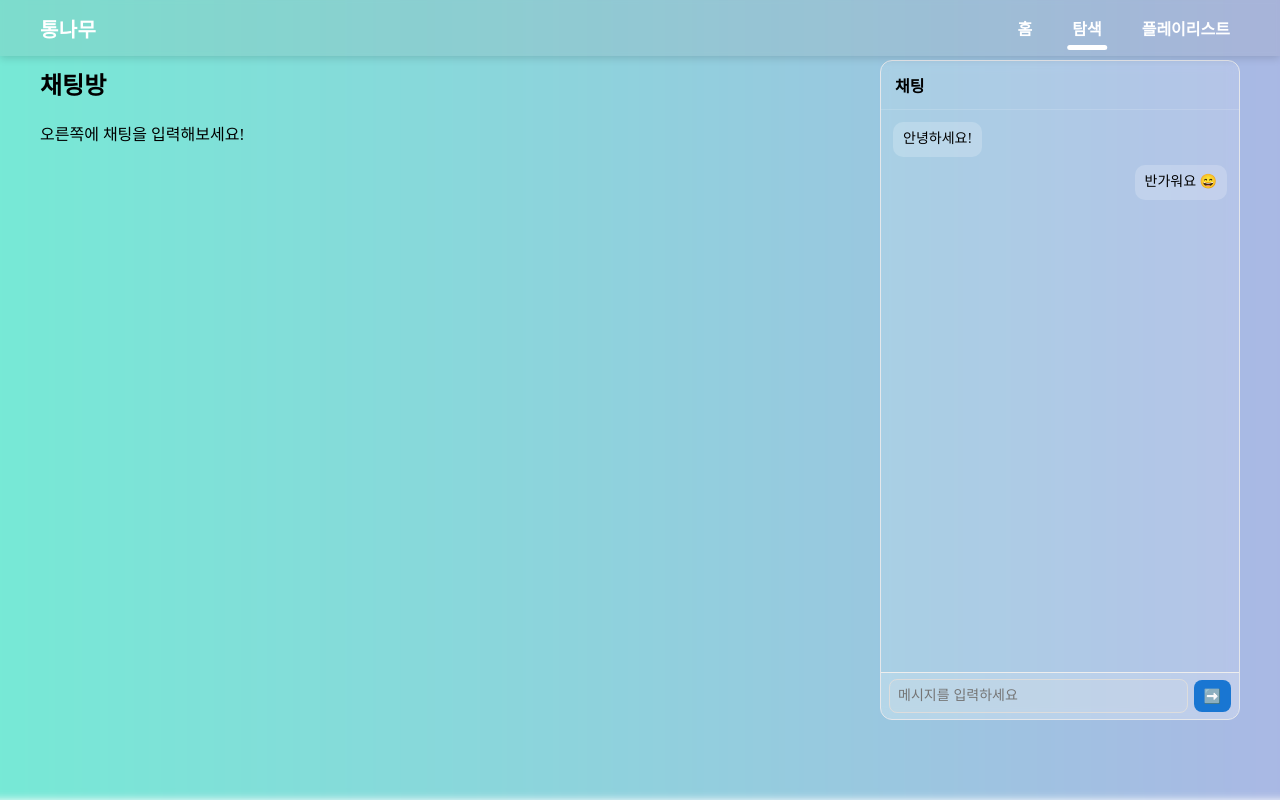
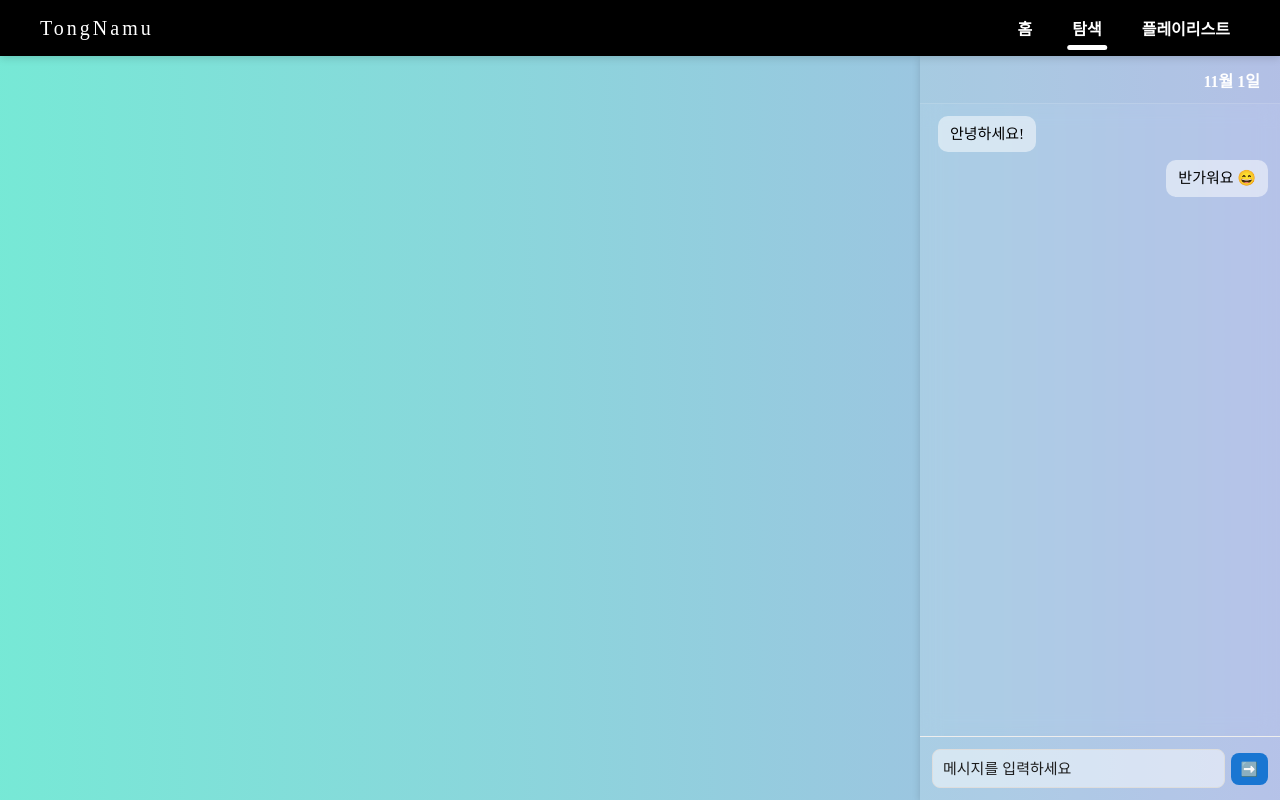
Before and after one commit to EcHackthon/front, a React (Vite) app: page /chat in a window 1280 px wide. Built offline with nearby package versions, Linux system fonts and the light colour scheme.

Commit message:
설정창 추가 전 기능 보전

```diff
--- a/src/App.css
+++ b/src/App.css
@@ -10,8 +10,9 @@ html, body, #root {
   position: fixed;
   top: 0; left: 0; right: 0;
   height: 56px;
-  background: rgba(161, 153, 153, 0.15); /* 투명한 흰색 */
-  backdrop-filter: blur(2px);           /* 흐림 효과 */
+  /*background: rgba(161, 153, 153, 0.15);*/ /* 투명한 흰색 */
+  background: rgb(0, 0, 0);
+  backdrop-filter: blur(10px);           /* 흐림 효과 */
   -webkit-backdrop-filter: blur(10px);   /* 사파리 대응 */
   color: #fff;
   z-index: 1000;
@@ -30,8 +31,8 @@ html, body, #root {
 }
 
 .brand {
-  font-weight: 700;
-  letter-spacing: 0.3px;
+  font-weight: 500;
+  letter-spacing: 3px;
 }
 
 /* 메뉴 리스트 */
--- a/src/App.jsx
+++ b/src/App.jsx
@@ -10,7 +10,7 @@ export default function App() {
     <>
       <header className="navbar">
         <nav className="nav-inner">
-          <div className="brand">통나무</div>
+          <div className="brand">TongNamu</div>
           <ul className="nav-links">
             <li><NavLink to="/">홈</NavLink></li>
             <li><NavLink to="/chat">탐색</NavLink></li>
--- a/src/pages/Chat.jsx
+++ b/src/pages/Chat.jsx
@@ -11,6 +11,18 @@ export default function Chat() {
   // ✅ 추가: 배경 이미지 상태
   const [backgroundImage, setBackgroundImage] = useState(null);
 
+  // ✅ 추가: 채팅창 너비 상태
+  const [chatWidth, setChatWidth] = useState(360);
+  const [isResizing, setIsResizing] = useState(false);
+
+  // ✅ 실시간 날짜 가져오기
+  const getCurrentDate = () => {
+    const today = new Date();
+    const month = today.getMonth() + 1; // 0부터 시작하므로 +1
+    const day = today.getDate();
+    return `${month}월 ${day}일`;
+  };
+
   const messagesEndRef = useRef(null);
 
   useEffect(() => {
@@ -18,6 +30,40 @@ export default function Chat() {
       messagesEndRef.current.scrollIntoView({ behavior: "smooth" });
     }
   }, [messages]);
+
+  // ✅ 리사이즈 핸들러
+  useEffect(() => {
+    const handleMouseMove = (e) => {
+      if (!isResizing) return;
+      const newWidth = window.innerWidth - e.clientX;
+      if (newWidth >= 300 && newWidth <= 800) {
+        setChatWidth(newWidth);
+      }
+    };
+
+    const handleMouseUp = () => {
+      setIsResizing(false);
+      document.body.style.cursor = 'default';
+      document.body.style.userSelect = 'auto';
+    };
+
+    if (isResizing) {
+      document.body.style.cursor = 'ew-resize';
+      document.body.style.userSelect = 'none';
+      document.addEventListener("mousemove", handleMouseMove);
+      document.addEventListener("mouseup", handleMouseUp);
+    }
+
+    return () => {
+      document.removeEventListener("mousemove", handleMouseMove);
+      document.removeEventListener("mouseup", handleMouseUp);
+    };
+  }, [isResizing]);
+
+  const handleMouseDown = (e) => {
+    e.preventDefault();
+    setIsResizing(true);
+  };
 
   const sendMessage = (e) => {
     e.preventDefault();
@@ -47,12 +93,11 @@ export default function Chat() {
       ></div>
 
       <section className="chat-left">
-        <h2>채팅방</h2>
-        <p>오른쪽에 채팅을 입력해보세요!</p>
       </section>
 
-      <aside className="chat-right">
-        <header className="chat-right-header">채팅</header>
+      <aside className="chat-right" style={{ width: `${chatWidth}px` }}>
+        <div className="resize-handle" onMouseDown={handleMouseDown}></div>
+        <header className="chat-right-header">{getCurrentDate()}</header>
         <div className="chat-messages">
           {messages.map((msg, index) => (
             <div
--- a/src/pages/Home.jsx
+++ b/src/pages/Home.jsx
@@ -1,12 +1,21 @@
 import React from "react";
+import { useNavigate } from "react-router-dom";
 import "./styles/Home.css";
 
 export default function Home() {
+  const navigate = useNavigate();
+
+  const handleStartClick = () => {
+    navigate("/chat");
+  };
+
   return (
     <div className="home-background">
       <div className="home-content">
-        <h1>홈</h1>
-        <p>홈 화면입니다.</p>
+        <h1 className="home-title">통나무</h1>
+        <button className="start-button" onClick={handleStartClick}>
+          start
+        </button>
       </div>
     </div>
   );
--- a/src/pages/Playlist.jsx
+++ b/src/pages/Playlist.jsx
@@ -1,8 +1,9 @@
 import React from "react";
+import "./styles/Playlist.css";
 
 export default function Playlist() {
   return (
-    <div>
+    <div className="playlist-page">
       <h1>플레이리스트</h1>
       <p>아직 내용이 없습니다. 나중에 구성해요.</p>
     </div>
--- a/src/pages/styles/Chat.css
+++ b/src/pages/styles/Chat.css
@@ -2,7 +2,7 @@
   position: relative; /* ✅ 배경 레이어 위치 고정용 */
   display: flex;
   gap: 16px;
-  padding: 70px 40px;
+  padding: 0;  /* ✅ 패딩 제거 */
   width: 100%;
   height: 100vh;
   overflow: hidden;
@@ -17,7 +17,7 @@
   height: 100%;
   background-size: cover;
   background-position: center;
-  filter: blur(4px);       /* ✅ 블러 효과 핵심 */
+  /*filter: blur(4px);*/      /* ✅ 블러 효과 핵심 */
   transform: scale(1.1);    /* ✅ 블러 가장자리 보정 */
   z-index: -1;              /* ✅ 뒤로 보내기 */
   transition: background-image 0.6s ease-in-out;
@@ -28,30 +28,57 @@
 /* 좌측 콘텐츠 */
 .chat-left {
   flex: 1 1 auto;
-  padding: 16px 0;
+  padding: 70px 40px;  /* ✅ 좌측 콘텐츠만 패딩 적용 */
 }
 
 .chat-right {
-  position: relative;
-  top: 30px;  /* ✅ 메뉴바와의 간격 */
+  position: fixed;  /* ✅ 고정 위치로 변경 */
+  right: 0;  /* ✅ 오른쪽 끝에 붙임 */
+  top: 56px;  /* ✅ 메뉴바 높이(56px)에 딱 맞춤 */
   width: 360px;
-  height: calc(100vh - 140px); /* ✅ 전체 높이에서 메뉴바+간격 제외 */
-  border: 1px solid #e5e7eb;
-  border-radius: 12px;
+  height: calc(100vh - 56px); /* ✅ 메뉴바 제외한 전체 높이 */
+  /*border: 1px solid #e5e7eb;*/
+  border-radius: 0;  /* ✅ 모서리 둥글기 제거 */
   overflow: hidden;
   display: flex;
   flex-direction: column;
-  background: rgba(255, 255, 255, 0.15);
-  backdrop-filter: blur(6px);
+  background: transparent;  /* ✅ 배경 투명으로 변경 */
   /*box-shadow: 0 0 12px rgba(0, 0, 0, 0.1);*/
+  box-shadow: 0 2px 8px rgba(0, 0, 0, 0.15);
+}
+
+/* ✅ 리사이즈 핸들 */
+.resize-handle {
+  position: absolute;
+  left: 0;
+  top: 0;
+  width: 5px;
+  height: 100%;
+  cursor: ew-resize;
+  background: transparent;
+  z-index: 1001;
+  transition: background 0.2s ease;
+}
+
+.resize-handle:hover {
+  background: rgba(255, 255, 255, 0.3);
+}
+
+.resize-handle:active {
+  background: rgba(255, 255, 255, 0.5);
 }
 
 
 /* 채팅 헤더 */
 .chat-right-header {
-  padding: 12px 14px;
+  padding: 12px 20px;
+  height: 48px;
   font-weight: 600;
+  background: rgba(234, 234, 234, 0.15);  /* ✅ 헤더는 불투명하게 */
   border-bottom: 1px solid rgba(255, 255, 255, 0.15);
+  backdrop-filter: none;  /* ✅ 헤더는 블러 효과 제거 */
+  color: #ffffff;  /* ✅ 날짜 글자 색상 (원하는 색상으로 변경 가능) */
+  text-align: right;  /* ✅ 날짜를 오른쪽 정렬 */
 }
 
 .chat-messages {
@@ -61,6 +88,8 @@
   display: flex;
   flex-direction: column;
   gap: 8px;
+  background: rgba(255, 255, 255, 0.15);  /* ✅ 메시지 영역만 배경 추가 */
+  backdrop-filter: blur(10px);  /* ✅ 메시지 영역만 블러 효과 */
 
 }
 
@@ -88,42 +117,69 @@
 }
 
 .msg {
-  padding: 8px 10px;
+  padding: 8px 12px;
   border-radius: 10px;
   max-width: 75%;
   word-break: break-word;
   line-height: 1.35;
-  font-size: 14px;
+  font-size: 15px;
   width: fit-content;          /* ✅ 텍스트 크기에 맞게 */
 }
 
 .msg.other {
-  background: rgba(255, 255, 255, 0.2);
+  background: rgba(255, 255, 255, 0.5);
   align-self: flex-start;
+  margin-left: 6px;  /* ✅ 왼쪽 간격 12px(padding)과 동일하게 유지 */
 }
 
 .msg.me {
-  background: rgba(255, 255, 255, 0.2);
+  background: rgba(255, 255, 255, 0.5);
   align-self: flex-end;
+  margin-right: 0;  /* ✅ 오른쪽 간격 12px(padding)과 동일하게 유지 */
 }
 
 .chat-input {
   display: flex;
   border-top: 1px solid #eee;
-  padding: 6px 8px;           /* ⬅️ 내부 여백 줄임 */
+  padding: 12px 12px;           /* ✅ 세로 패딩 증가 (6px → 12px) */
   gap: 6px;
-  background: rgba(255, 255, 255, 0.15);
-  align-items: center;         /* ⬅️ 세로 정렬 맞춤 */
+  background: rgba(255, 255, 255, 0.15);  /* ✅ 입력창은 불투명하게 */
+  backdrop-filter: none;  /* ✅ 입력창은 블러 효과 제거 */
+  align-items: center;         /* ✅ 세로 정렬 맞춤 (이미 center로 설정됨) */
 }
 
 .chat-input input {
   flex: 1;
   border: 1px solid #ddd;
   border-radius: 8px;
-  background: rgba(220, 220, 220, 0.15);
-  padding: 6px 8px;            /* ⬅️ 글씨 크기 기준으로 조정 */
-  font-size: 14px;
+  background: rgba(255, 255, 255, 0.5);  /* ✅ 입력 필드 불투명하게 */
+  padding: 8px 10px;            /* ✅ 패딩 증가 (6px 8px → 8px 10px) */
+  font-size: 15px;
   line-height: 1.4;
+}
+
+/* ✅ placeholder 색상 변경 */
+.chat-input input::placeholder {
+  color: #1d1d1d;  /* 원하는 색상으로 변경 가능 */
+  opacity: 1;
+}
+
+/* Firefox 브라우저 대응 */
+.chat-input input::-moz-placeholder {
+  color: #1d1d1d;
+  opacity: 1;
+}
+
+/* WebKit 브라우저 대응 */
+.chat-input input::-webkit-input-placeholder {
+  color: #1d1d1d;
+  opacity: 1;
+}
+
+/* MS Edge 대응 */
+.chat-input input:-ms-input-placeholder {
+  color: #1d1d1d;
+  opacity: 1;
 }
 
 .chat-input button {
--- a/src/pages/styles/Home.css
+++ b/src/pages/styles/Home.css
@@ -1,26 +1,60 @@
 /* 배경 전체를 덮는 영역 */
 .home-background {
-  position: fixed;       /* 화면 전체 고정 */
-  top: 0;
-  left: 0;
+  position: relative;    /* relative로 변경 */
   width: 100%;
   height: 100vh;         /* 화면 전체 높이 */
   background: url("/public/sample3.jpg") no-repeat center center/cover;
   /* 또는 단색 배경이라면 ↓ */
   /* background-color: #a3c9ff; */
-  z-index: -1;           /* 메뉴와 콘텐츠 뒤로 보냄 */
 }
 
 /* 가운데 콘텐츠 정렬 */
 .home-content {
-  position: relative;
-  z-index: 1;
+  position: absolute;
+  top: 0;
+  left: 0;
   width: 100%;
-  height: 100vh;
+  height: 100%;
   display: flex;
   flex-direction: column;
   align-items: center;
   justify-content: center;
   /*color: #fff;*/
   text-align: center;
+  padding-bottom: 50px; /* 조금 위쪽으로 이동 */
 }
+
+/* 통나무 제목 스타일 */
+.home-title {
+  font-size: 3rem;
+  font-weight: bold;
+  margin-bottom: 30px;
+  color: #333;
+}
+
+/* Start 버튼 스타일 */
+.start-button {
+  padding: 15px 40px;
+  font-size: 1.5rem;
+  font-weight: 600;
+  color: white;
+  background-color: #4CAF50;
+  border: none;
+  border-radius: 8px;
+  cursor: pointer;
+  transition: all 0.3s ease;
+  box-shadow: 0 4px 6px rgba(0, 0, 0, 0.1);
+  position: relative;
+  z-index: 10;
+}
+
+.start-button:hover {
+  background-color: #45a049;
+  transform: translateY(-2px);
+  box-shadow: 0 6px 8px rgba(0, 0, 0, 0.15);
+}
+
+.start-button:active {
+  transform: translateY(0);
+  box-shadow: 0 2px 4px rgba(0, 0, 0, 0.1);
+}
--- /dev/null
+++ b/src/pages/styles/Playlist.css
@@ -0,0 +1,10 @@
+.playlist-page {
+    position: relative; /* ✅ 배경 레이어 위치 고정용 */
+    display: flex;
+    gap: 56px;
+    width: 100%;
+    height: 100vh; /* ✅ 전체 높이 유지 */
+    overflow: hidden;
+    padding-top: 56px; /* ✅ top 대신 padding-top 사용 */
+    box-sizing: border-box; /* ✅ padding 포함한 크기 계산 */
+}
```
